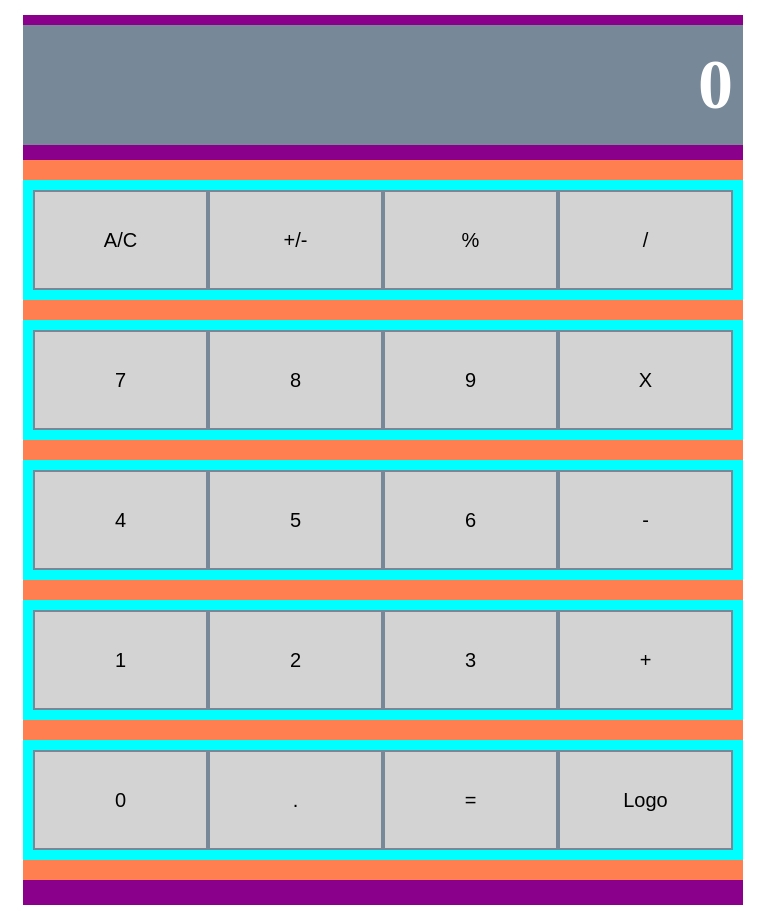
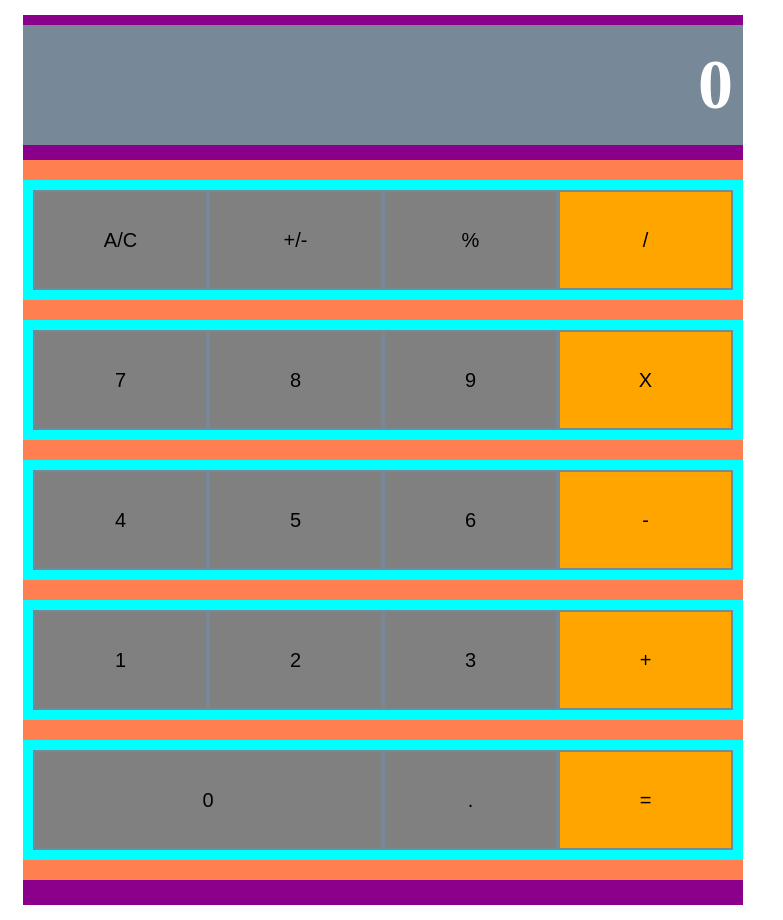
Before and after one commit to thsvr/calculator, a React (Create React App) app: page / in a window 1280 px wide. Shown: the whole page, without its empty margins (0-783 px from the left). Built offline with nearby package versions, Linux system fonts and the light colour scheme.

Commit message:
Pass 'color' and 'wide' props to Button: default color as orange and wide has 2 standard width.

```diff
--- a/src/components/Button.js
+++ b/src/components/Button.js
@@ -3,17 +3,32 @@ import React from 'react';
 import PropTypes from 'prop-types';
 // import Big from 'big.mjs';
 
-import '../index.css';
+// import '../index.css';
 
-const Button = ({ name }) => (
-  <button type="submit" className="btnStyle">
-    {name}
-  </button>
-);
+const Button = ({
+  name, wide, color,
+
+}) => {
+  const style = {
+    width: wide ? '50%' : '25%',
+    backgroundColor: color,
+  };
+  return (
+    <button type="submit" className="btnStyle" style={style}>
+      {name}
+    </button>
+  );
+};
+
+Button.defaultProps = {
+  wide: false,
+  color: 'orange',
+};
 
 Button.propTypes = {
   name: PropTypes.string.isRequired,
+  wide: PropTypes.bool,
+  color: PropTypes.string,
 };
 
-
 export default Button;
--- a/src/components/ButtonPanel.js
+++ b/src/components/ButtonPanel.js
@@ -10,38 +10,37 @@ const ButtonPanel = ({ clickBtn }) => {
   return (
     <div className="container">
       <div className="group1">
-        <Button name="A/C" clickBtn={handleClick} />
-        <Button name="+/-" clickBtn={handleClick} />
-        <Button name="%" clickBtn={handleClick} />
+        <Button name="A/C" clickBtn={handleClick} color="grey" />
+        <Button name="+/-" clickBtn={handleClick} color="grey" />
+        <Button name="%" clickBtn={handleClick} color="grey" />
         <Button name="/" clickBtn={handleClick} />
       </div>
 
       <div className="group2">
-        <Button name="7" clickBtn={handleClick} />
-        <Button name="8" clickBtn={handleClick} />
-        <Button name="9" clickBtn={handleClick} />
+        <Button name="7" clickBtn={handleClick} color="grey" />
+        <Button name="8" clickBtn={handleClick} color="grey" />
+        <Button name="9" clickBtn={handleClick} color="grey" />
         <Button name="X" clickBtn={handleClick} />
       </div>
 
       <div className="group3">
-        <Button name="4" clickBtn={handleClick} />
-        <Button name="5" clickBtn={handleClick} />
-        <Button name="6" clickBtn={handleClick} />
+        <Button name="4" clickBtn={handleClick} color="grey" />
+        <Button name="5" clickBtn={handleClick} color="grey" />
+        <Button name="6" clickBtn={handleClick} color="grey" />
         <Button name="-" clickBtn={handleClick} />
       </div>
 
       <div className="group4">
-        <Button name="1" clickBtn={handleClick} />
-        <Button name="2" clickBtn={handleClick} />
-        <Button name="3" clickBtn={handleClick} />
+        <Button name="1" clickBtn={handleClick} color="grey" />
+        <Button name="2" clickBtn={handleClick} color="grey" />
+        <Button name="3" clickBtn={handleClick} color="grey" />
         <Button name="+" clickBtn={handleClick} />
       </div>
 
       <div className="group5">
-        <Button name="0" clickBtn={handleClick} />
-        <Button name="." clickBtn={handleClick} />
+        <Button name="0" clickBtn={handleClick} color="grey" wide />
+        <Button name="." clickBtn={handleClick} color="grey" />
         <Button name="=" clickBtn={handleClick} />
-        <Button name=" Logo " clickBtn={handleClick} />
       </div>
     </div>
   );
--- a/src/index.css
+++ b/src/index.css
@@ -73,9 +73,14 @@ code {
 
 button {
   background-color: lightgray;
-  width:25%;
+  /* width:25%; */
   color: black;
   border-style: solid;
   border-color: lightslategrey;
   font-size: 20px;
+  cursor: pointer;
 }
+
+button:hover {
+  opacity: 0.5;
+}
```
